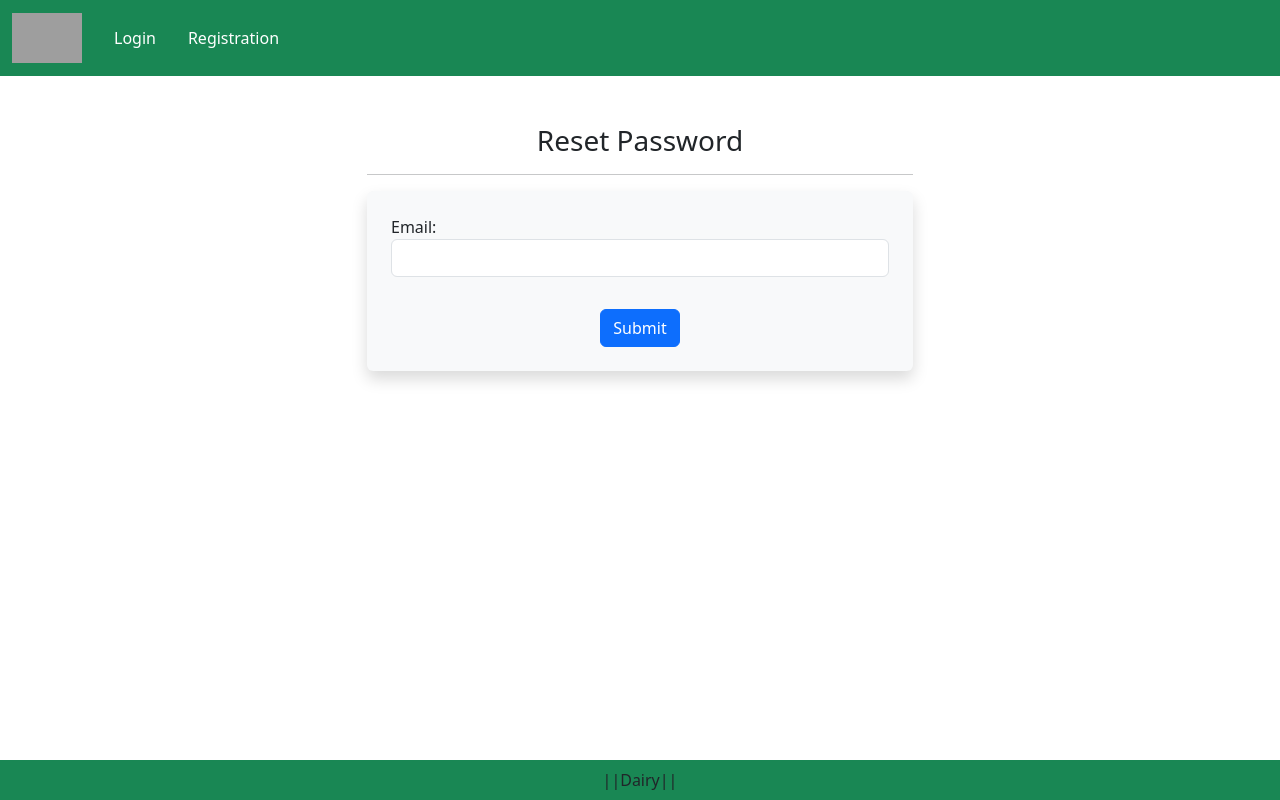
After one commit to prasadmagdum/Milk-Products-site, a Django app: page /password-reset/ in a window 1280 px wide. The commit adds this page. Run offline with Django 3.2, Linux system fonts and the light colour scheme; some libraries are stand-ins or nearby versions; grey boxes are pictures that could not be loaded.

Commit message:
resstdone

```diff
--- a/ec/app/templates/app/base.html
+++ b/ec/app/templates/app/base.html
@@ -27,6 +27,7 @@
           </button>
           <div class="collapse navbar-collapse" id="navbarSupportedContent">
             <ul class="navbar-nav me-auto mb-2 mb-lg-0">
+              {% if request.user.is_authenticated %}
               <li class="nav-item">
                 <a class="nav-link active" aria-current="page" href="/">Home</a>
               </li>
@@ -82,12 +83,14 @@
             <li class="nav-item mx-2">
                 <a href="#" class="nav-link text-white">Wishlist 4</a>
             </li>
+            {% else %}
             <li class="nav-item mx-2">
                 <a href="{% url 'login'%}" class="nav-link text-white">Login</a>
             </li>
             <li class="nav-item mx-2">
                 <a href="{% url 'customerregistrationview' %}" class="nav-link text-white">Registration</a>
             </li>
+            {% endif %}
           </ul>
 
         </div>
--- /dev/null
+++ b/ec/app/templates/app/password_reset.html
@@ -0,0 +1,35 @@
+{% extends 'app/base.html' %}
+{% load static %}
+
+{% block title %}Login{% endblock title %}
+
+{% block main-content %}
+<div class="container my-5">
+    <div class="row justify-content-center">
+        <div class="col-md-6">
+            <h3 class="text-center">Reset Password</h3>
+            <hr>
+            <form method="post" class="shadow p-4 bg-light rounded">
+                {% csrf_token %}
+                {% for field in form %}
+                    <div class="mb-3">
+                        {{ field.label_tag }}
+                        {{ field }}
+                        <small class="text-danger">{{ field.errors|striptags }}</small>
+                    </div>
+                {% endfor %}
+                <div class="text-center">
+                    <button type="submit" class="btn btn-primary mt-3">Submit</button>
+                </div>
+                {% if form.non_field_errors %}
+                    <div class="alert alert-danger mt-3">
+                        {% for error in form.non_field_errors %}
+                            <p>{{ error }}</p>
+                        {% endfor %}
+                    </div>
+                {% endif %}
+            </form>
+        </div>
+    </div>
+</div>
+{% endblock main-content %}
--- a/ec/app/urls.py
+++ b/ec/app/urls.py
@@ -1,97 +1,64 @@
-# from django.urls import path
-# from . import views
-# from django.conf import settings
-# from django.conf.urls.static import static
-# from .forms import LoginFrom, MyPasswordChangeForm, MyPasswordResetFrom
-# from django.contrib.auth import views as auth_view
-
-# urlpatterns = [
-#     path("", views.home),
-#     path('about/', views.about, name="about"),
-#     path('contact/', views.contact, name="contact"),
-#     path("category/<slug:val>", views.categoryView.as_view(), name="category"),
-#     path("category-title/<val>", views.categoryTitle.as_view(), name="category-title"),
-#     path("product/<int:pk>", views.ProductDetail.as_view(), name="productdetail"),
-#     path("profile/", views.ProfileView.as_view(),name= "profile"),
-#     path("address/", views.address,name= "address"),
-#     path('updateAddress/<int:pk>', views.updateAddress.as_view(), name='updateAddress'),
-
-
-#     path('registration', views.CustomerRegistrationView.as_view(), name='customerregistrationview'),
-#     path('accounts/login/', auth_view.LoginView.as_view(
-#         template_name='app/login.html',
-#         authentication_form=LoginFrom
-#     ), name='login'),
-
-#     path('password-reset/', auth_view.PasswordResetView.as_view(
-#         template_name='app/password_reset.html',
-#         form_class=MyPasswordResetFrom
-#     ), name='password_reset'),
-#     path('passwordchange/' , auth_view.PasswordChangeView.as_view(template_name='app/changepassword.html' , form_class=MyPasswordChangeForm, success_url='/passwordchangedone'), name='passwordchange'),
-#     path('passwordchangedone/' , auth_view.PasswordChangeDoneView.as_view(template_name='app/passwordchangedone.html'), name='passwordchangedone'),
-#     path('logout/', auth_view.LogoutView.as_view(next_page='login'), name='logout'),
-
-#     path('password-reset/', auth_view.PasswordResetView.as_view(template_name='app/password_reset.html', form_class=MyPasswordResetFrom), name='password_reset'),
-#     path('password-reset/done/', auth_view.PasswordResetDoneView.as_view(template_name='app/password_reset_done.html'),name='password_reset_done'),
-#     path('password-reset-confirm/<uidb64>/<token>/' , auth_view.PasswordResetConfirmView.as_view(template_name='app/password_reset_confirm.html',form_class=MySetPasswordForm), name='password_reset-confirm'),
-#     path('password-reset-complete/',auth_view.PasswordRestCompleteView.as_view(template_name='app/password_reset_complete.html'), name='password_reset_complete'),
-# ]
-# urlpatterns += static(settings.MEDIA_URL, document_root=settings.MEDIA_ROOT)
-
 from django.urls import path
 from . import views
 from django.conf import settings
 from django.conf.urls.static import static
 from .forms import LoginFrom, MyPasswordChangeForm, MyPasswordResetFrom, MySetPasswordForm
-from django.contrib.auth import views as auth_view
+from django.contrib.auth import views as auth_views
 
 urlpatterns = [
-    path("", views.home),
+    path("", views.home, name="home"),
     path('about/', views.about, name="about"),
     path('contact/', views.contact, name="contact"),
-    path("category/<slug:val>", views.categoryView.as_view(), name="category"),
-    path("category-title/<val>", views.categoryTitle.as_view(), name="category-title"),
-    path("product/<int:pk>", views.ProductDetail.as_view(), name="productdetail"),
+    path("category/<slug:val>/", views.categoryView.as_view(), name="category"),
+    path("category-title/<val>/", views.categoryTitle.as_view(), name="category-title"),
+    path("product/<int:pk>/", views.ProductDetail.as_view(), name="productdetail"),
     path("profile/", views.ProfileView.as_view(), name="profile"),
     path("address/", views.address, name="address"),
-    path('updateAddress/<int:pk>', views.updateAddress.as_view(), name='updateAddress'),
+    path('updateAddress/<int:pk>/', views.updateAddress.as_view(), name='updateAddress'),
 
-    path('registration', views.CustomerRegistrationView.as_view(), name='customerregistrationview'),
+    path('registration/', views.CustomerRegistrationView.as_view(), name='customerregistrationview'),
 
-    path('accounts/login/', auth_view.LoginView.as_view(
+    # LOGIN & LOGOUT
+    path('accounts/login/', auth_views.LoginView.as_view(
         template_name='app/login.html',
         authentication_form=LoginFrom
     ), name='login'),
 
-    path('logout/', auth_view.LogoutView.as_view(next_page='login'), name='logout'),
+    path('logout/', auth_views.LogoutView.as_view(next_page='login'), name='logout'),
 
-    path('password-reset/', auth_view.PasswordResetView.as_view(
+    # PASSWORD RESET FLOW
+    path('password-reset/', auth_views.PasswordResetView.as_view(
         template_name='app/password_reset.html',
-        form_class=MyPasswordResetFrom
+        form_class=MyPasswordResetFrom,
+        email_template_name='app/password_reset_email.html',
+        success_url='/password-reset/done/'
     ), name='password_reset'),
 
-    path('password-reset/done/', auth_view.PasswordResetDoneView.as_view(
+    path('password-reset/done/', auth_views.PasswordResetDoneView.as_view(
         template_name='app/password_reset_done.html'
     ), name='password_reset_done'),
 
-    path('password-reset-confirm/<uidb64>/<token>/', auth_view.PasswordResetConfirmView.as_view(
+    path('password-reset-confirm/<uidb64>/<token>/', auth_views.PasswordResetConfirmView.as_view(
         template_name='app/password_reset_confirm.html',
-        form_class=MySetPasswordForm
+        form_class=MySetPasswordForm,
+        success_url='/password-reset-complete/'
     ), name='password_reset_confirm'),
 
-    path('password-reset-complete/', auth_view.PasswordResetCompleteView.as_view(
+    path('password-reset-complete/', auth_views.PasswordResetCompleteView.as_view(
         template_name='app/password_reset_complete.html'
     ), name='password_reset_complete'),
 
-    path('passwordchange/', auth_view.PasswordChangeView.as_view(
+    # PASSWORD CHANGE
+    path('passwordchange/', auth_views.PasswordChangeView.as_view(
         template_name='app/changepassword.html',
         form_class=MyPasswordChangeForm,
-        success_url='/passwordchangedone'
+        success_url='/passwordchangedone/'
     ), name='passwordchange'),
 
-    path('passwordchangedone/', auth_view.PasswordChangeDoneView.as_view(
+    path('passwordchangedone/', auth_views.PasswordChangeDoneView.as_view(
         template_name='app/passwordchangedone.html'
     ), name='passwordchangedone'),
 ]
 
+# MEDIA FILES
 urlpatterns += static(settings.MEDIA_URL, document_root=settings.MEDIA_ROOT)
--- a/ec/settings.py
+++ b/ec/settings.py
@@ -129,4 +129,6 @@ LOGOUT_REDIRECT_URL = 'login'
 
 DEFAULT_AUTO_FIELD = 'django.db.models.BigAutoField'
 
-EMAIL_BACKEND ='django.core.mail.backends.console.EmailBckend'
+
+
+EMAIL_BACKEND = 'django.core.mail.backends.console.EmailBackend'
```
Also changed, not shown: ec/app/forms.py (+0 -44 lines), ec/app/templates/app/password_reset_complete.html (+15 -0 lines), ec/app/templates/app/password_reset_confirm.html (+29 -0 lines), ec/app/templates/app/password_reset_done.html (+17 -0 lines), ec/db.sqlite3, 1 other file.
